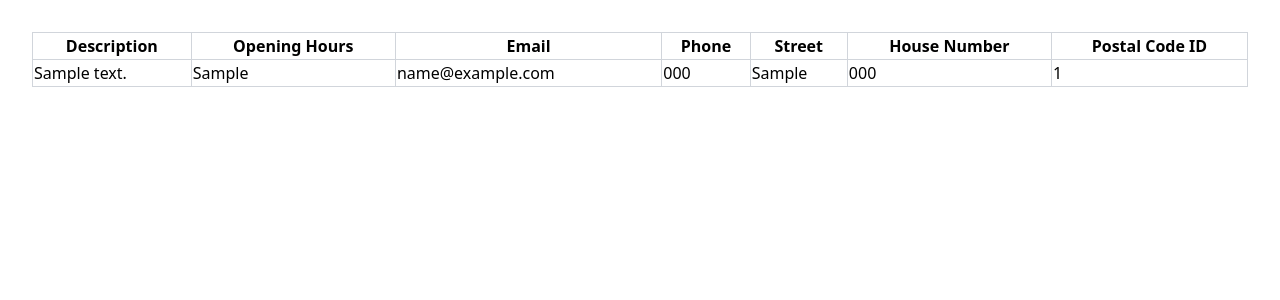
After one commit to ZuzanaGabonayova/dwp, a PHP site: page /company.php in a window 1280 px wide. The commit adds this page. Shown: the top 300 px of the page. Run offline with PHP 8.4, Linux system fonts and the light colour scheme; tables that the repository leaves empty hold one stand-in row (values such as "Sample post"); data that the repository does not hold is empty.

Commit message:
added presentatiofcompany table

```diff
--- /dev/null
+++ b/company.php
@@ -0,0 +1,47 @@
+<?php
+    // Include your PHP function file here
+    require 'db.php';
+    require 'crud_operations.php';
+
+?>
+
+<!DOCTYPE html>
+<html lang="en">
+<head>
+    <meta charset="UTF-8">
+    <meta name="viewport" content="width=device-width, initial-scale=1.0">
+    <title>Company Presentation Table</title>
+   <link rel="stylesheet" href="output.css">
+</head>
+<body class="m-8">
+    <table class="table-auto w-full border-collapse border border-gray-200">
+        <thead>
+            <tr>
+                <th class="border border-gray-300">Description</th>
+                <th class="border border-gray-300">Opening Hours</th>
+                <th class="border border-gray-300">Email</th>
+                <th class="border border-gray-300">Phone</th>
+                <th class="border border-gray-300">Street</th>
+                <th class="border border-gray-300">House Number</th>
+                <th class="border border-gray-300">Postal Code ID</th>
+            </tr>
+        </thead>
+        <tbody>
+            <?php
+                $companyData = readPresentationOfCompany($conn);
+                foreach ($companyData as $row) {
+                    echo "<tr>";
+                    echo "<td class='border border-gray-300'>" . htmlspecialchars($row['DescriptionOfCompany']) . "</td>";
+                    echo "<td class='border border-gray-300'>" . htmlspecialchars($row['OpeningHours']) . "</td>";
+                    echo "<td class='border border-gray-300'>" . htmlspecialchars($row['Email']) . "</td>";
+                    echo "<td class='border border-gray-300'>" . htmlspecialchars($row['Phone']) . "</td>";
+                    echo "<td class='border border-gray-300'>" . htmlspecialchars($row['Street']) . "</td>";
+                    echo "<td class='border border-gray-300'>" . htmlspecialchars($row['HouseNumber']) . "</td>";
+                    echo "<td class='border border-gray-300'>" . htmlspecialchars($row['PostalCodeID']) . "</td>";
+                    echo "</tr>";
+                }
+            ?>
+        </tbody>
+    </table>
+</body>
+</html>
--- a/crud_operations.php
+++ b/crud_operations.php
@@ -171,3 +171,24 @@ function deleteNewsPost($id) {
     $stmt->close();
     return $result;
 }
+
+/**
+ * Read PresentationOfCompany
+ */
+function readPresentationOfCompany($conn) {
+    $query = "SELECT * FROM PresentationOfCompany";
+    $result = mysqli_query($conn, $query);
+
+    if (!$result) {
+        die("Query failed: " . mysqli_error($conn));
+    }
+
+    $data = [];
+    while ($row = mysqli_fetch_assoc($result)) {
+        $data[] = $row;
+    }
+
+    mysqli_free_result($result);
+
+    return $data;
+}
```
Also changed, not shown: output.css.
